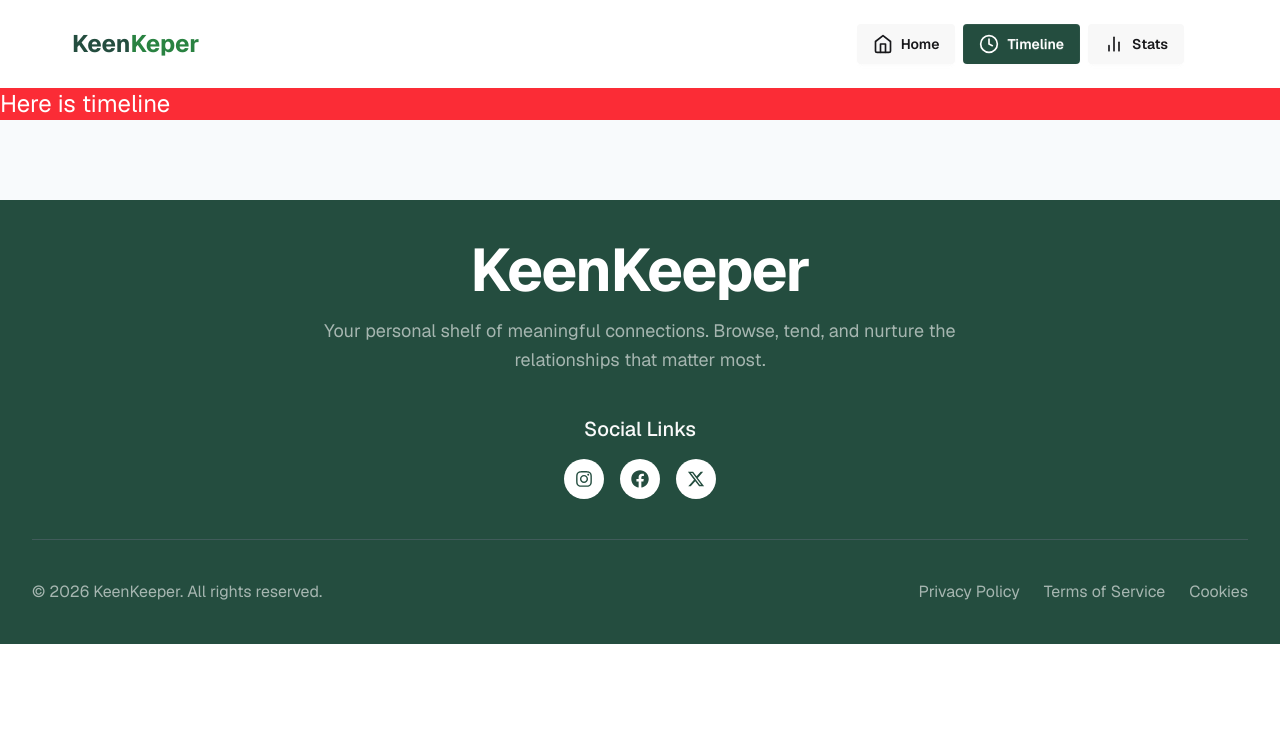
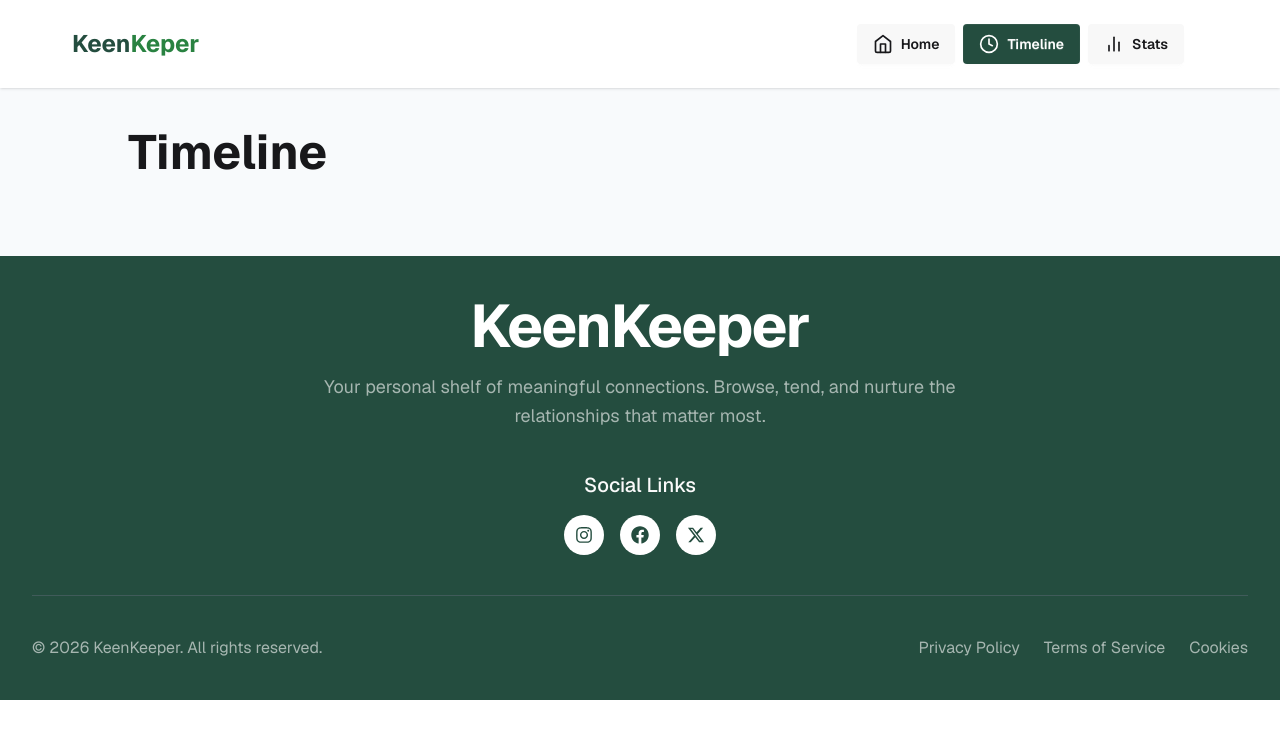
Before and after one commit to sabilulbari/Keen-Keper, a Next.js app: page /timeline in a window 1280 px wide. Shown: the top 738 px of the page. Built offline with nearby package versions, Linux system fonts and the light colour scheme.

Commit message:
added timeline

```diff
--- a/src/app/components/sheared/UserCallTextButton/CallAndTextButton.jsx
+++ b/src/app/components/sheared/UserCallTextButton/CallAndTextButton.jsx
@@ -23,13 +23,13 @@ const {handleCall, handleText, handleVideo} = storeUser;
           <div>
             <MdOutlineTextsms className="w-8 h-8 " />
           </div>
-          <p className="text-[18px]">Call</p>
+          <p className="text-[18px]">Text</p>
         </div>
         <div className=" btn flex-col py-15 text-[#64748B] rounded-md" onClick={() => handleVideo(userData)}>
           <div>
             <LuVideo className="w-8 h-8 " />
           </div>
-          <p className="text-[18px]">Call</p>
+          <p className="text-[18px]">Video</p>
         </div>
       </div>
   );
--- a/src/app/context/UserContext.jsx
+++ b/src/app/context/UserContext.jsx
@@ -21,7 +21,7 @@ const UserProvider = ({ children }) => {
 
   const handleVideo = (videoData) => {
     toast.success(`Video Call with ${videoData.name}`);
-    setbuttonEvent([...buttonEvent, { ...videoData, type: "video", time: new Date().toLocaleString() }]);
+    setbuttonEvent([...buttonEvent, { ...videoData, type: "video", time: new Date().toLocaleString(), id: Date.now() }]);
   };
 
   const data = {
--- a/src/app/timeline/page.jsx
+++ b/src/app/timeline/page.jsx
@@ -1,13 +1,51 @@
-import React from 'react';
+"use client";
+import { UserContext } from "@/app/context/UserContext";
+import React, { useContext, useState } from "react";
+import { BiPhoneCall } from "react-icons/bi";
+import { LuVideo } from "react-icons/lu";
+import { MdOutlineTextsms } from "react-icons/md";
 
-const Timeline = () => {
-    return (
-      <div>
-        <h1 className="bg-red-500 text-white text-2xl">Here is
-            timeline
-        </h1>
-      </div>
-    );
+const RecentInterection = () => {
+  const { buttonEvent } = useContext(UserContext);
+
+  // ✅ Step 2 (needed before 3)
+  const [filter, setFilter] = useState("all");
+
+  // ✅ Step 3
+  const filteredData = filter === "all" ? buttonEvent : buttonEvent.filter((item) => item.type === filter);
+
+  return (
+    <div className=" w-[80%] mx-auto mt-10">
+      <h2 className="font-bold text-5xl">Timeline</h2>
+
+      {filteredData.map((item) => (
+        <div key={item.id} className=" w-full p-4 ">
+          <div className="flex gap-3 items-center bg-white rounded-lg p-4 border border-green-100">
+            {item.type === "call" && <BiPhoneCall className="text-3xl" />}
+            {item.type === "text" && <MdOutlineTextsms className="text-3xl" />}
+            {item.type === "video" && <LuVideo className="text-3xl" />}
+
+            <div className="space-y-1 pl-4">
+              <h3 className="font-semibold capitalize ">
+                {item.type}{" "}
+                <span className="font-normal text-gray-600 text-[16px]">
+                  <span> with </span>
+                  {item.name}
+                </span>
+              </h3>
+              <p className="text-gray-500">
+                {new Date(item.time).toLocaleDateString("en-US", {
+                  year: "numeric",
+                  month: "long",
+                  day: "numeric",
+                })}
+              </p>
+            </div>
+          </div>
+        </div>
+      ))}
+    </div>
+  );
 };
 
-export default Timeline;
+export default RecentInterection;
```
Also changed, not shown: src/app/components/sheared/recent-interection/RecentInterection.jsx (+1 -8 lines).
